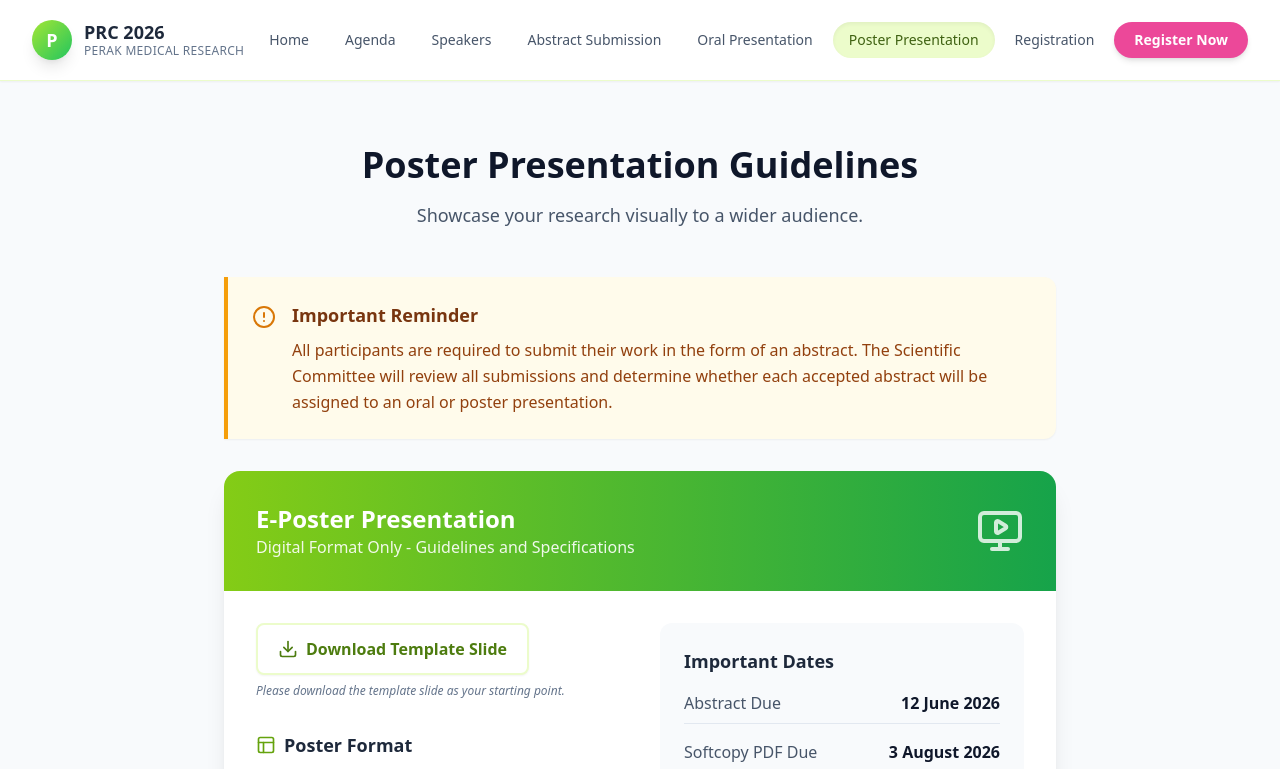
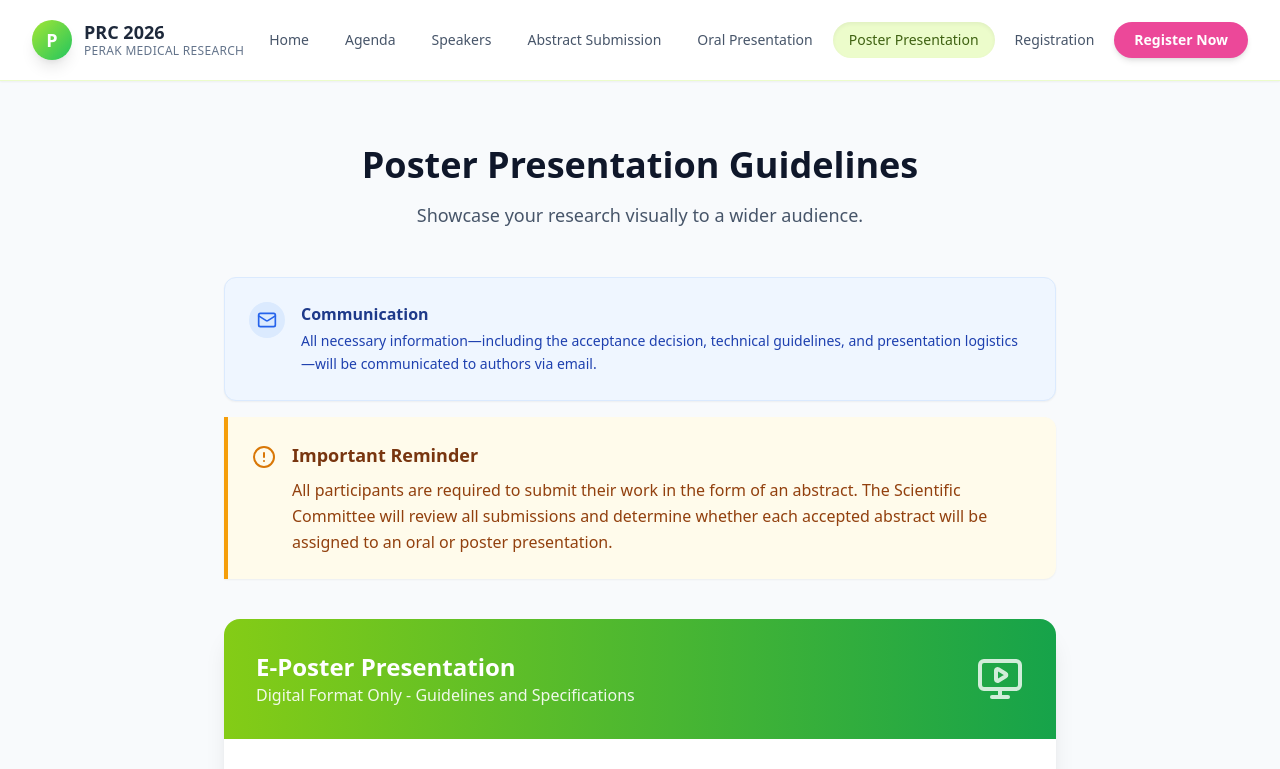
Before and after one commit to limxj1985/-limxj1985-Work, a React (Vite) app: page /#/poster-presentation in a window 1280 px wide. Shown: the top 769 px of the page. Built offline with nearby package versions, Linux system fonts and the light colour scheme.

Commit message:
Update PosterPresentation.tsx

```diff
--- a/pages/PosterPresentation.tsx
+++ b/pages/PosterPresentation.tsx
@@ -1,6 +1,6 @@
 import React from 'react';
 import { ABSTRACT_DEADLINE, POSTER_TEMPLATE_LINK } from '../constants';
-import { MonitorPlay, Layout, Award, Download, Quote, AlertCircle, FileText, FileCheck, ShieldCheck, Users, Camera, Gavel } from 'lucide-react';
+import { MonitorPlay, Layout, Award, Download, Quote, AlertCircle, FileText, FileCheck, ShieldCheck, Users, Camera, Gavel, Mail } from 'lucide-react';
 
 const PosterPresentation: React.FC = () => {
   return (
@@ -12,8 +12,24 @@ const PosterPresentation: React.FC = () => {
           <p className="text-lg text-slate-600">Showcase your research visually to a wider audience.</p>
         </div>
 
+        {/* Notices Section (Grouped for consistent spacing) */}
+        <div className="space-y-4 mb-10">
+
+            {/* Communication Notice (Added) */}
+            <div className="bg-blue-50 border border-blue-100 p-6 rounded-xl flex items-start gap-4 shadow-sm">
+                <div className="p-2 bg-blue-100 rounded-full text-blue-600 shrink-0">
+                   <Mail className="w-5 h-5" />
+                </div>
+                <div>
+                   <h3 className="text-blue-900 font-bold mb-1">Communication</h3>
+                   <p className="text-blue-800 text-sm leading-relaxed">
+                      All necessary information—including the acceptance decision, technical guidelines, and presentation logistics—will be communicated to authors via email.
+                   </p>
+                </div>
+            </div>
+
             {/* Important Reminder Section */}
-        <div className="bg-amber-50 border-l-4 border-amber-500 p-6 rounded-r-xl shadow-sm mb-8 flex items-start gap-4">
+            <div className="bg-amber-50 border-l-4 border-amber-500 p-6 rounded-r-xl shadow-sm flex items-start gap-4">
                 <AlertCircle className="w-6 h-6 text-amber-600 flex-shrink-0 mt-1" />
                 <div>
                     <h3 className="font-bold text-amber-900 text-lg mb-2">Important Reminder</h3>
@@ -21,6 +37,8 @@ const PosterPresentation: React.FC = () => {
                         All participants are required to submit their work in the form of an abstract. The Scientific Committee will review all submissions and determine whether each accepted abstract will be assigned to an oral or poster presentation.
                     </p>
                 </div>
+            </div>
+
         </div>
 
         {/* E-Poster Specs Section */}
@@ -90,7 +108,7 @@ const PosterPresentation: React.FC = () => {
            </div>
         </div>
 
-        {/* Awards Section (Moved before Guidelines) */}
+        {/* Awards Section */}
         <div className="grid md:grid-cols-1 gap-6 mb-8">
            <div className="bg-white p-6 rounded-xl shadow-sm border border-slate-100 flex items-start gap-4">
               <div className="p-3 bg-pink-100 rounded-full text-pink-600">
@@ -105,7 +123,7 @@ const PosterPresentation: React.FC = () => {
            </div>
         </div>
 
-        {/* General Guidelines Section (Standardized) */}
+        {/* General Guidelines Section */}
         <div className="bg-white rounded-2xl shadow-xl border border-slate-200 overflow-hidden mb-8">
 
            <div className="bg-slate-800 p-6">
```
Lines whose indentation alone changed are shown as unchanged.
